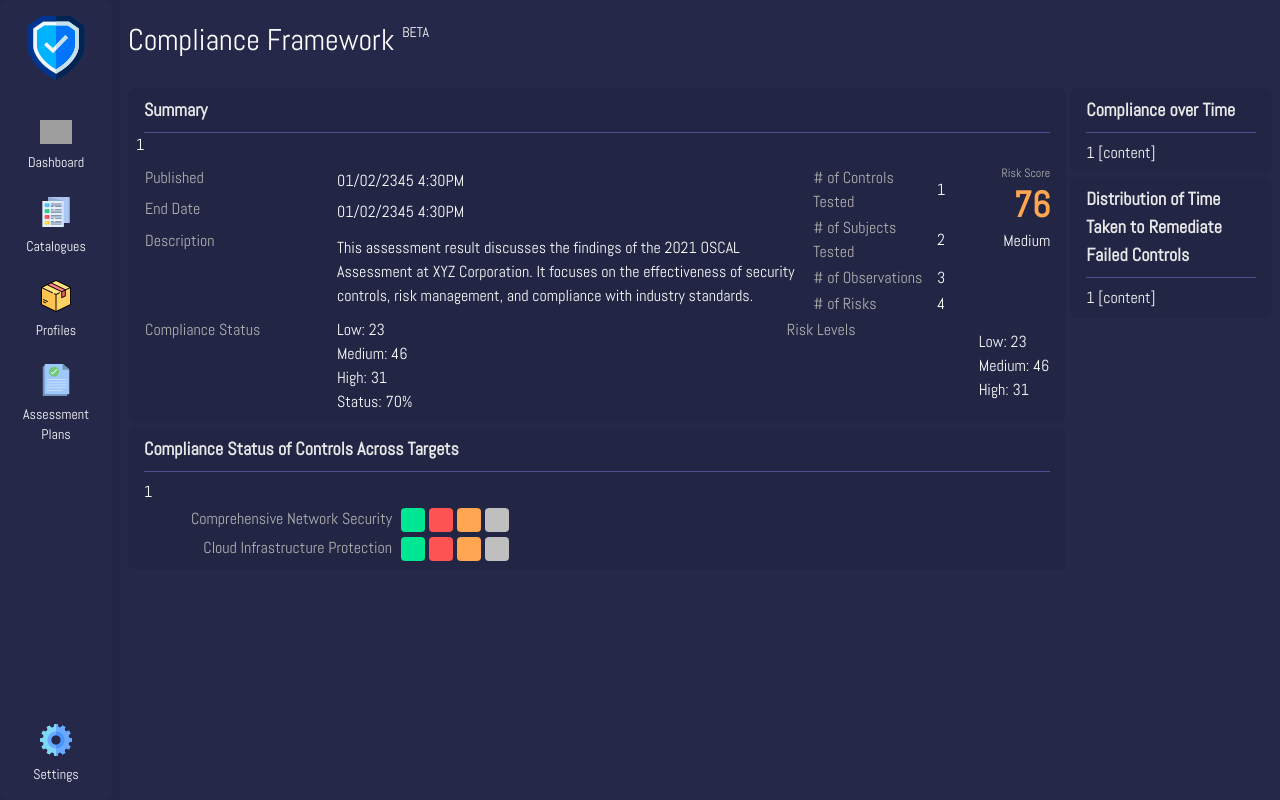
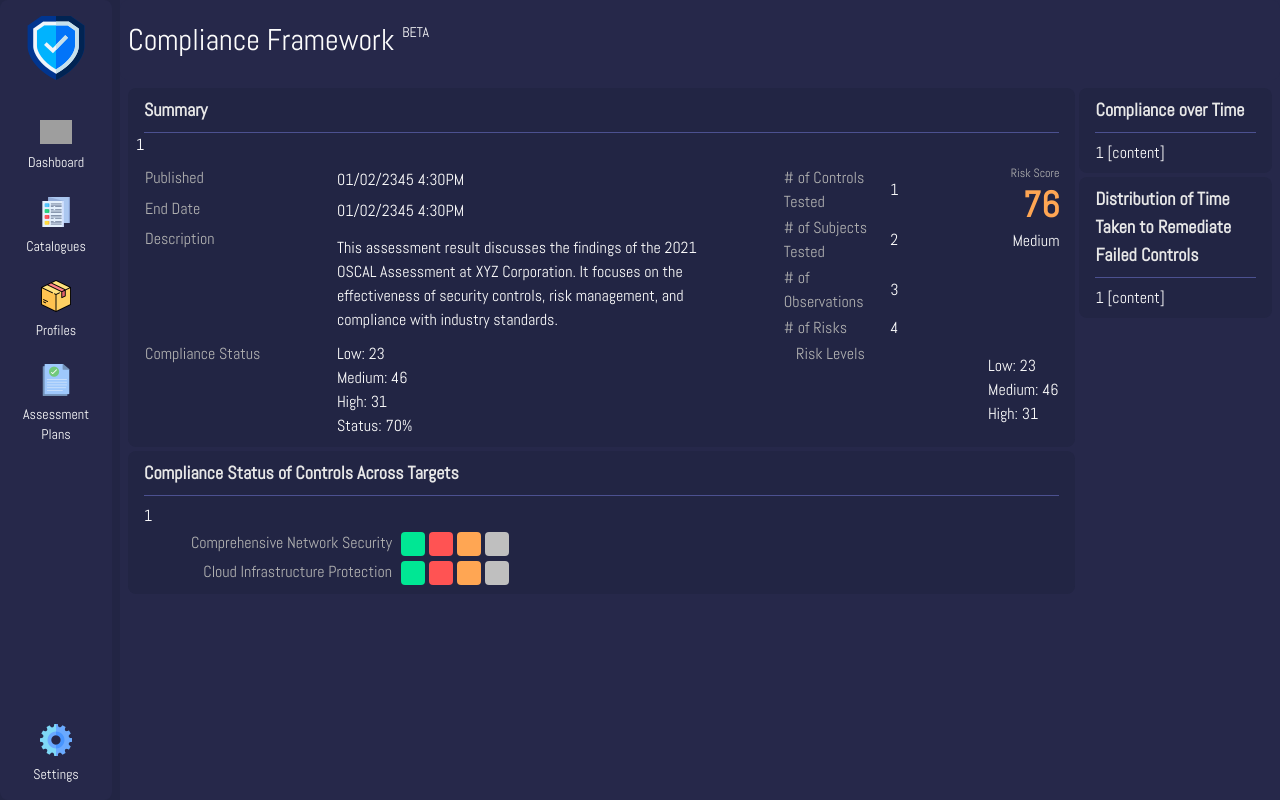
Before and after one commit to compliance-framework/portal, a React (Vite) app: page /assessment-result/1 in a window 1280 px wide. Built offline with nearby package versions, Linux system fonts and the light colour scheme; grey boxes are pictures that could not be loaded.

Commit message:
add some more spacing ;

```diff
--- a/src/screens/AssessmentResult/AssessmentResultSummary/AssessmentResultSummary.tsx
+++ b/src/screens/AssessmentResult/AssessmentResultSummary/AssessmentResultSummary.tsx
@@ -19,7 +19,7 @@ export const AssessmentResultSummary = observer<AssessmentResultSummaryProps>(({
     <Widget title={t("Summary")}>
       {id}
       <WidgetContent>
-        <Row>
+        <Row className="space-x-8">
           <SummarySection>
             <SummarySectionItem label={t("Published")}>01/02/2345 4:30PM</SummarySectionItem>
             <SummarySectionItem label={t("End Date")}>01/02/2345 4:30PM</SummarySectionItem>
@@ -42,7 +42,7 @@ export const AssessmentResultSummary = observer<AssessmentResultSummaryProps>(({
           <Spacer />
           <RiskScore score={76} risk={"Medium"} />
         </Row>
-        <Row>
+        <Row className="space-x-8">
           <SummarySection>
             <SummarySectionItem label={t("Compliance Status")}>
               <ComplianceStatus low={23} medium={46} high={31} status={70} />
```
